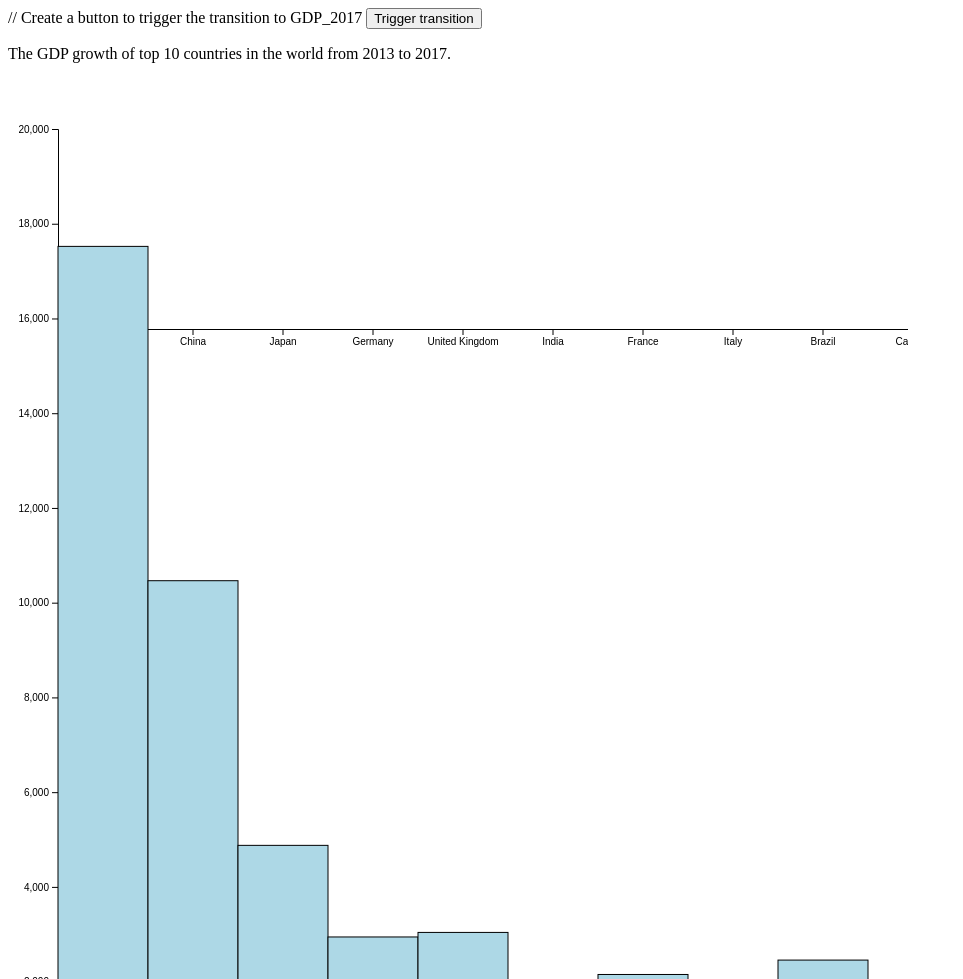
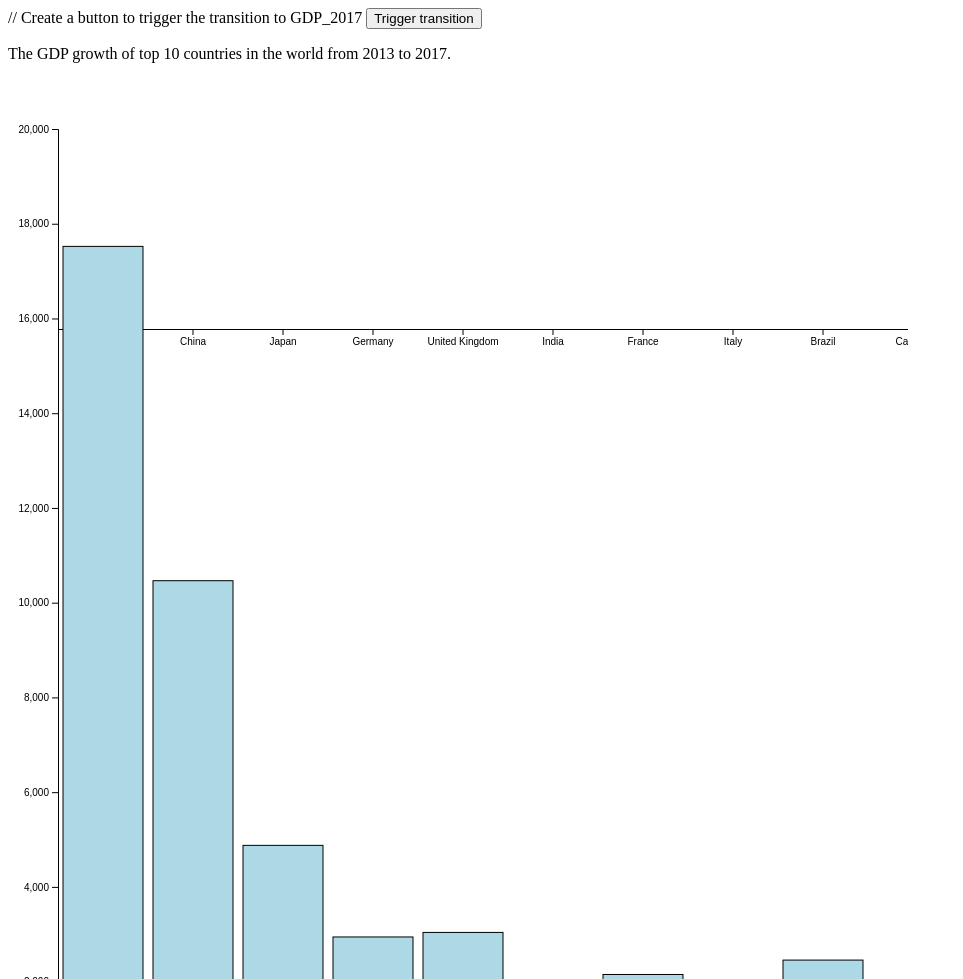
Before and after one commit to shanxijin/Create-a-Narrative-Visualization, a plain HTML site: page index.html in a window 1280 px wide. Shown: the whole page, without its empty margins (0-963 px from the left). Drawn offline with nearby package versions, Linux system fonts and the light colour scheme.

Commit message:
Update index.html

```diff
--- a/index.html
+++ b/index.html
@@ -58,9 +58,9 @@
     .data(GDP_2013)
     .enter()
     .append("rect")
-    .attr("x",function(d,i){return i*x.bandwidth();})
+    .attr("x",function(d,i){return i*x.bandwidth()+5;})
     .attr("y",function(d,i){return y(d);})
-    .attr("width",x.bandwidth())
+    .attr("width",x.bandwidth()-10)
     .attr("height",function(d,i){return height-y(d);})
     .on("mouseover",function(d,i){
         tooltip.style("opacity",1)
```
